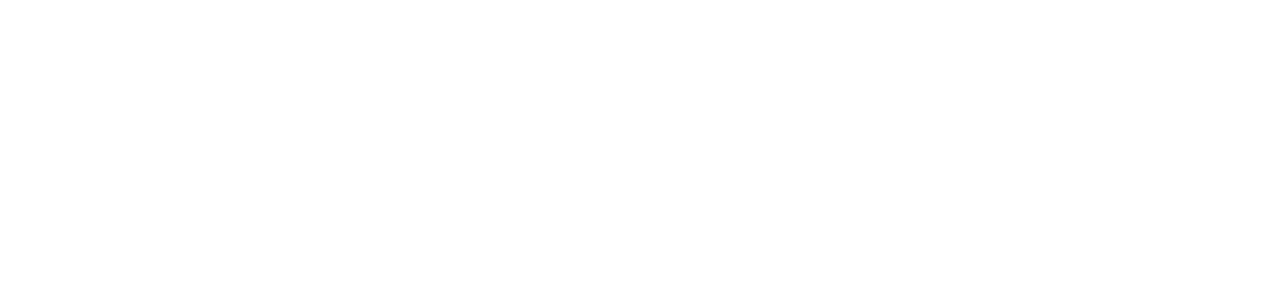
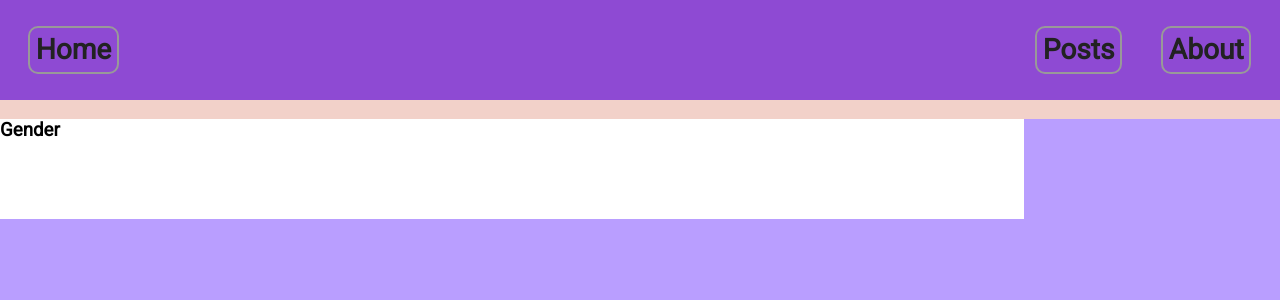
Before and after one commit to ikalisz/noDBProject, a React (Create React App) app: page / in a window 1280 px wide. Shown: the top 300 px of the page. Built offline with nearby package versions, Linux system fonts and the light colour scheme.

Commit message:
Got some styling done and some html skele

```diff
--- a/src/App.css
+++ b/src/App.css
@@ -3,4 +3,48 @@
 body {
   margin: 0;
   padding: 0;
+  font-family: 'Roboto', sans-serif;
+  background: #F2D1C9;
+
 }
+
+.spaceBetween {
+  display: flex;
+  justify-content: space-between;
+  align-items: center;
+}
+
+.header {
+  height: 100px;
+  width: calc(100vw-.8em);
+  background: #8E4AD3;
+  color: #222;
+  font-size: 24px;
+}
+
+.home {
+  margin-left: 1em;
+}
+
+.header h3 {
+  border: solid 2px #999;
+  height: 1.2em;
+  border-radius: 10px;
+  padding: .2em;
+}
+
+.postAboutHeader {
+  width: 9em;
+  margin-right: 1.2em;
+}
+
+.mainDiv {
+  min-height: 100vh;
+  background: #B99EFF;
+}
+
+.navBar {
+  height: 100px;
+  width: 80%;
+  background: #fff;
+}
--- a/src/App.js
+++ b/src/App.js
@@ -1,19 +1,30 @@
-import React from 'react';
+import React, {Component} from 'react';
+import Header from './Components/Header'
+import './App.css';
+import Main from './Components/Main'
 
-import './App.css';
-
-function App() {
+class App extends Component {
+  constructor() {
+    super()
+    this.state = {
+      gender: '',
+      thickness: '',
+      hair: '',
+      hairColor: '',
+    }
+  }
+  render() {
     return (
-    <div>
+      <div className="bodyDiv">
         {/* here goes the header component */}
-      <main>
-
-      </main>
+        <Header />
+        <Main />
         <footer>
 
         </footer>
       </div>
     );
   }
+}
 
 export default App;
--- a/src/Components/Header.js
+++ b/src/Components/Header.js
@@ -1,12 +1,12 @@
 import React from 'react'
-
+import '../App.css'
 export default function Header() {
     return (
-        <header>
-            <h3>
+        <header className="header spaceBetween">
+            <h3 className="home">
                 Home
             </h3>
-            <div>
+            <div className="postAboutHeader spaceBetween">
                 <h3>Posts</h3>
                 <h3>About</h3>
             </div>
--- /dev/null
+++ b/src/Components/Main.js
@@ -0,0 +1,12 @@
+import React from 'react'
+import '../App.css'
+import Nav from './Nav'
+
+export default function Main() {
+    return (
+        <main className="mainDiv">
+            <Nav />
+
+        </main>
+    )
+}
--- /dev/null
+++ b/src/Components/Nav.js
@@ -0,0 +1,28 @@
+import React from 'react'
+import '../App.css'
+import Menu from '@material-ui/core/Menu'
+import MenuList from '@material-ui/core/MenuList'
+import MenuItem from '@material-ui/core/MenuItem'
+
+export default function Nav() {
+    return (
+        <nav className="navBar">
+            <div>
+                <h3>Gender</h3>
+                <Menu>
+                <MenuItem>Working!</MenuItem>
+                </Menu>
+
+            </div>
+            <div>
+
+            </div>
+            <div>
+
+            </div>
+            <div>
+
+            </div>
+        </nav>
+    )
+}
```
Lines whose indentation alone changed are shown as unchanged.
